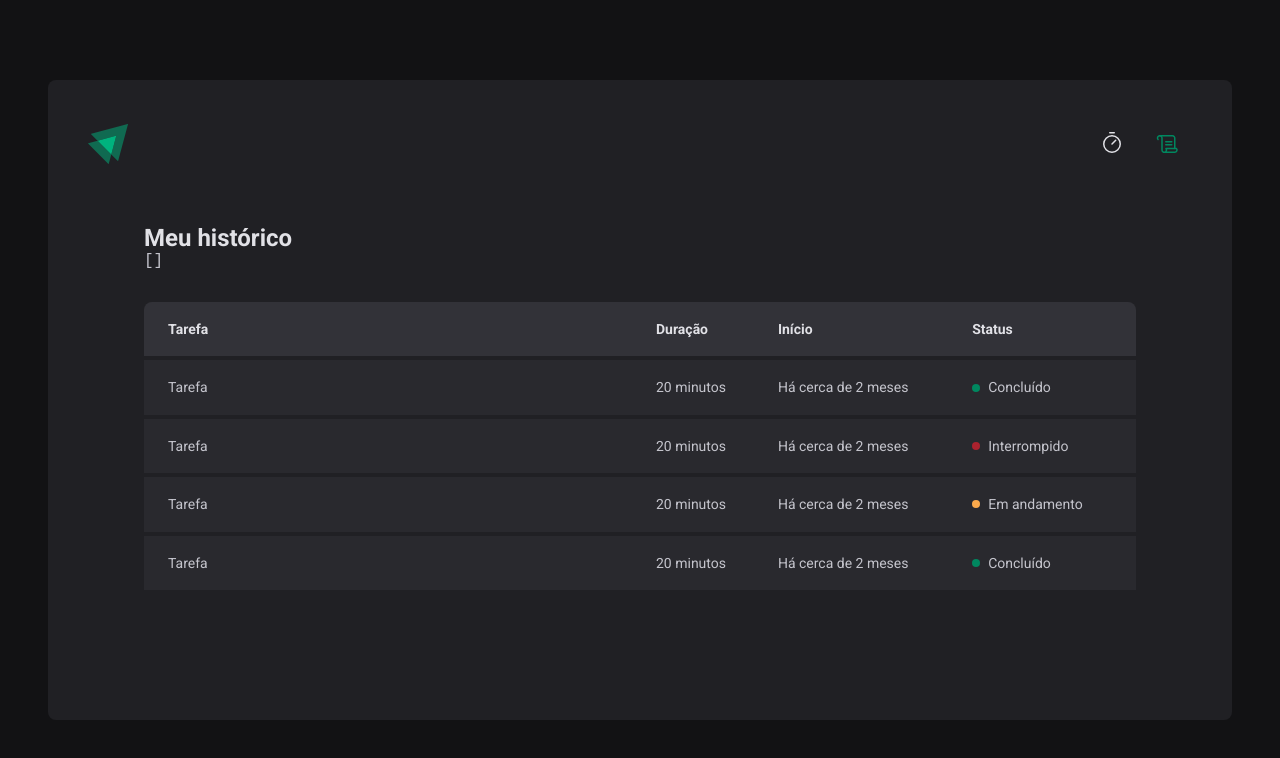
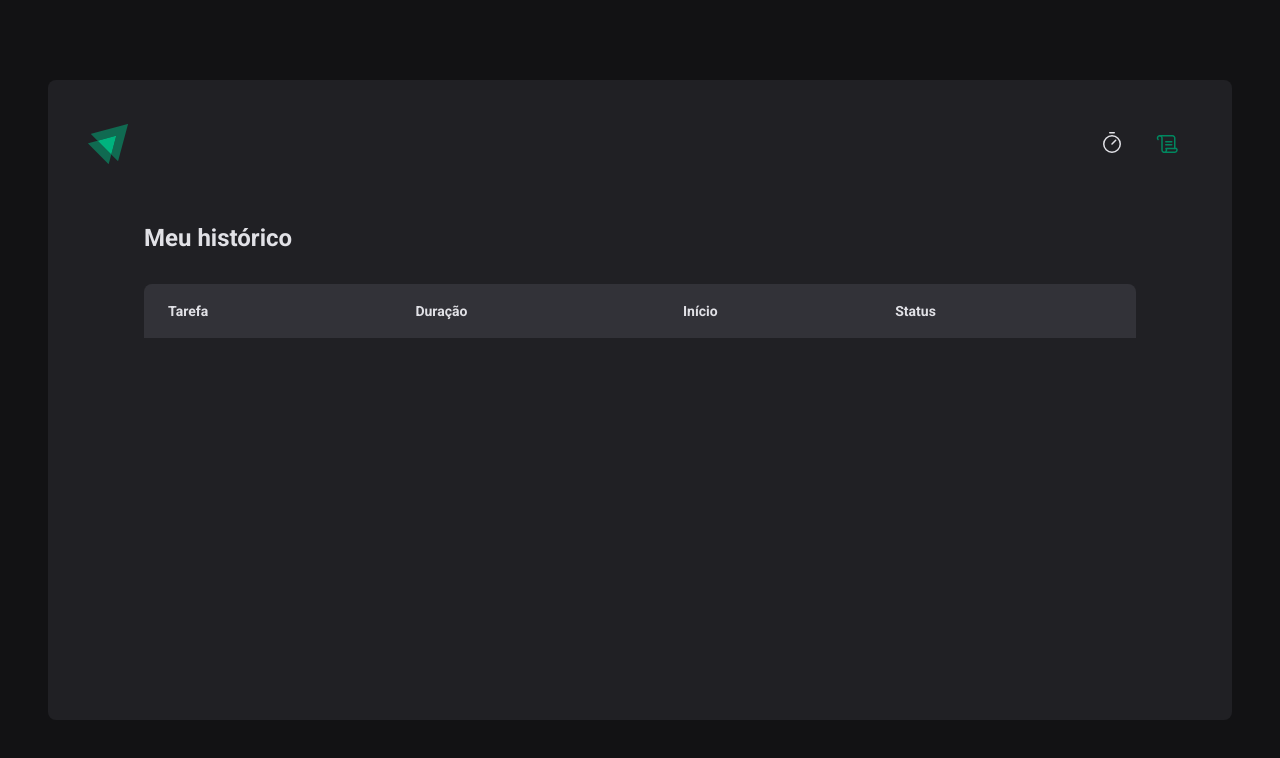
Before and after one commit to sidney-cardoso/pomodoro-timer, a React (Vite) app: page /history in a window 1280 px wide. Shown: the top 758 px of the page. Built offline with nearby package versions, Linux system fonts and the light colour scheme.

Commit message:
Listando histórico de tarefas

```diff
--- a/src/pages/History/index.tsx
+++ b/src/pages/History/index.tsx
@@ -10,10 +10,6 @@
 		<HistoryContainer>
 			<h1>Meu histórico</h1>
 
-			<pre>
-				{JSON.stringify(cycles, null, 2)}
-			</pre>
-
 			<HistoryList>
 				<table>
 					<thead>
@@ -25,38 +21,28 @@
 						</tr>
 					</thead>
 					<tbody>
-						<tr>
-							<td>Tarefa</td>
-							<td>20 minutos</td>
-							<td>Há cerca de 2 meses</td>
-							<td>
-								<Status statusColor='green'>Concluído</Status>
-							</td>
-						</tr>
-						<tr>
-							<td>Tarefa</td>
-							<td>20 minutos</td>
-							<td>Há cerca de 2 meses</td>
-							<td>
-								<Status statusColor='red'>Interrompido</Status>
-							</td>
-						</tr>
-						<tr>
-							<td>Tarefa</td>
-							<td>20 minutos</td>
-							<td>Há cerca de 2 meses</td>
-							<td>
-								<Status statusColor='yellow'>Em andamento</Status>
-							</td>
-						</tr>
-						<tr>
-							<td>Tarefa</td>
-							<td>20 minutos</td>
-							<td>Há cerca de 2 meses</td>
-							<td>
-								<Status statusColor='green'>Concluído</Status>
-							</td>
-						</tr>
+						{cycles.map(cycle => {
+							return (
+								<tr key={cycle.id}>
+									<td>{cycle.task}</td>
+									<td>{cycle.minutesAmount} minutos</td>
+									<td>{cycle.startDate.toISOString()}</td>
+									<td>
+										{cycle.finishedDate && (
+											<Status statusColor='green'>Concluído</Status>
+										)}
+
+										{cycle.interruptedDate && (
+											<Status statusColor='red'>Interrompido</Status>
+										)}
+
+										{(!cycle.finishedDate && !cycle.interruptedDate) && (
+											<Status statusColor='yellow'>Em andamento</Status>
+										)}
+									</td>
+								</tr>
+							);
+						})}
 					</tbody>
 				</table>
 			</HistoryList>
```
